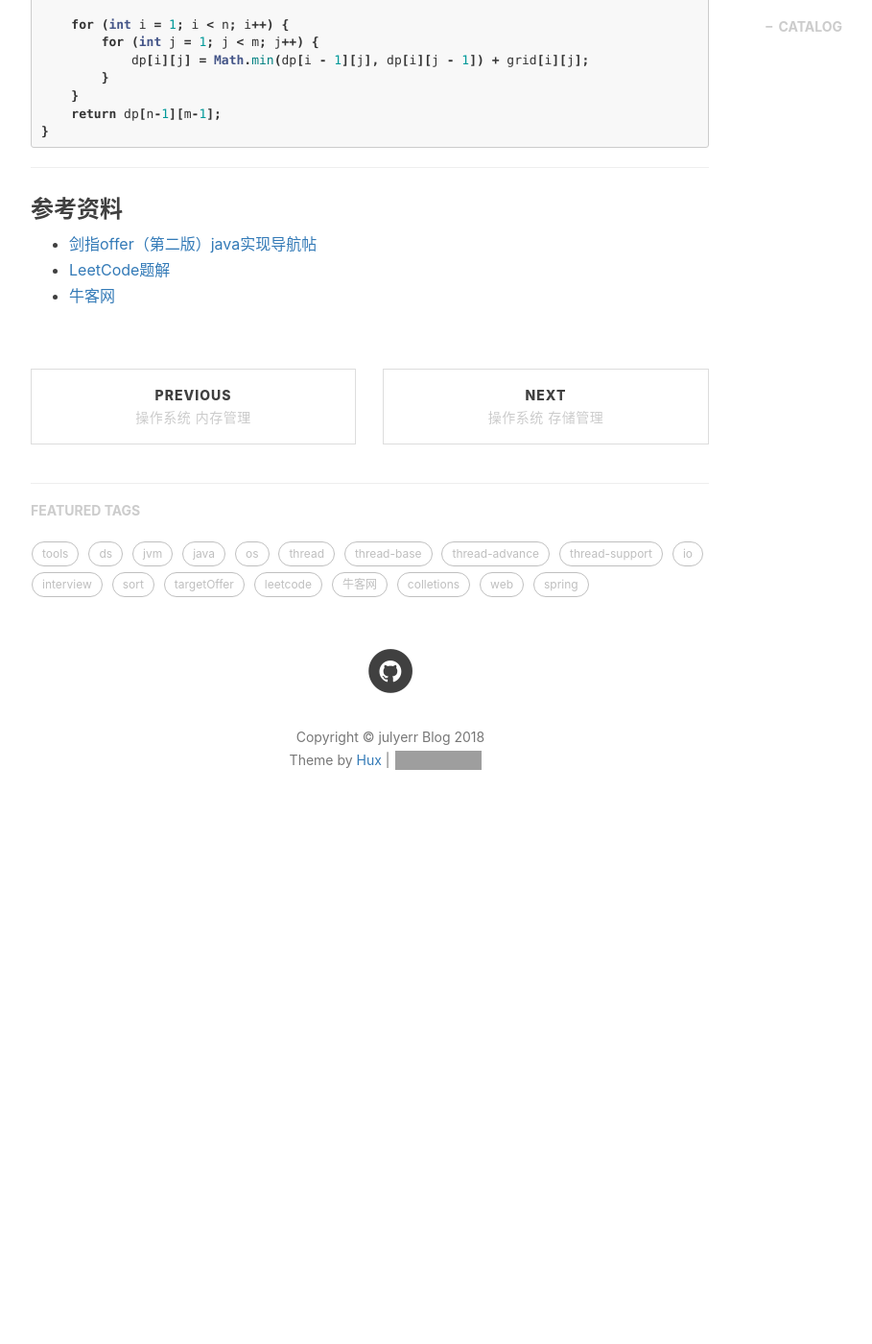
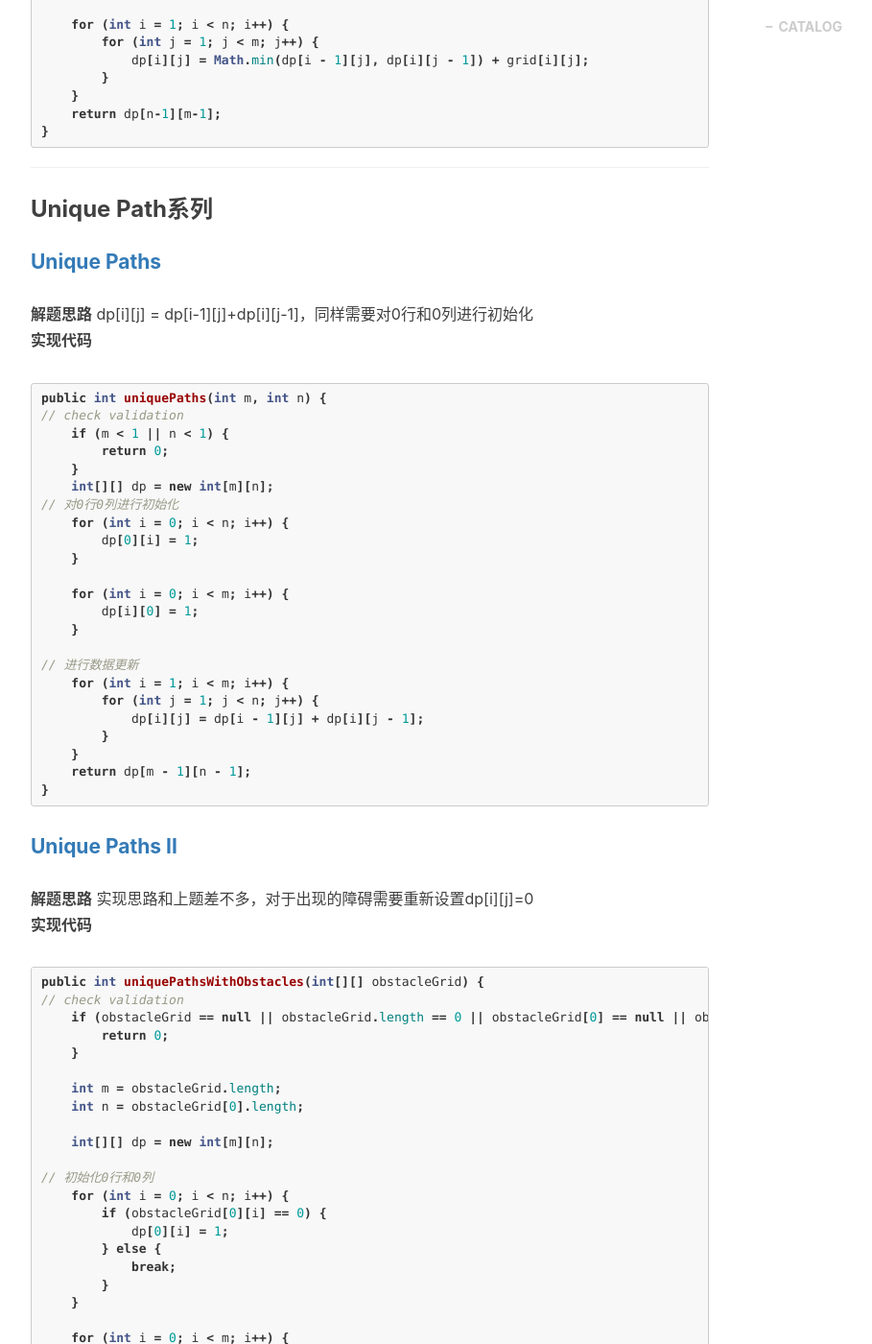
Before and after one commit to julyerr/julyerr.github.io, a Jekyll site: the page built from _posts/2018-02-25-interview-dp.markdown, in a window 1280 px wide and 1400 px high, scrolled down 1090 px. Shown: the whole window at 96% size, without its empty margins (233-1142 px from the left). Built offline with Jekyll 4.4.1, drawn with Linux system fonts in a browser that asks for light colours; nearby versions of some CDN libraries; comment, search, counter and statistics services are not loaded; before the commit the page ends 1986 px from its top, so only the background shows below that; some of the changed text lies outside the part shown; grey boxes are pictures that could not be loaded.

````diff
--- a/_posts/2018-02-25-interview-dp.markdown
+++ b/_posts/2018-02-25-interview-dp.markdown
@@ -50,6 +50,91 @@ public int minPathSum(int[][] grid) {
 }
 ```
 
+---
+### Unique Path系列
+#### [Unique Paths](https://leetcode.com/problems/unique-paths/description/)
+**解题思路**
+dp[i][j] = dp[i-1][j]+dp[i][j-1]，同样需要对0行和0列进行初始化<br>
+**实现代码**
+```java
+public int uniquePaths(int m, int n) {
+//        check validation
+    if (m < 1 || n < 1) {
+        return 0;
+    }
+    int[][] dp = new int[m][n];
+//        对0行0列进行初始化
+    for (int i = 0; i < n; i++) {
+        dp[0][i] = 1;
+    }
+
+    for (int i = 0; i < m; i++) {
+        dp[i][0] = 1;
+    }
+
+//        进行数据更新
+    for (int i = 1; i < m; i++) {
+        for (int j = 1; j < n; j++) {
+            dp[i][j] = dp[i - 1][j] + dp[i][j - 1];
+        }
+    }
+    return dp[m - 1][n - 1];
+}
+```
+
+#### [Unique Paths II](https://leetcode.com/problems/unique-paths-ii/description/)
+**解题思路**
+实现思路和上题差不多，对于出现的障碍需要重新设置dp[i][j]=0<br>
+**实现代码**
+```java
+public int uniquePathsWithObstacles(int[][] obstacleGrid) {
+//        check validation
+    if (obstacleGrid == null || obstacleGrid.length == 0 || obstacleGrid[0] == null || obstacleGrid[0].length == 0) {
+        return 0;
+    }
+
+    int m = obstacleGrid.length;
+    int n = obstacleGrid[0].length;
+
+    int[][] dp = new int[m][n];
+
+//        初始化0行和0列
+    for (int i = 0; i < n; i++) {
+        if (obstacleGrid[0][i] == 0) {
+            dp[0][i] = 1;
+        } else {
+            break;
+        }
+    }
+
+    for (int i = 0; i < m; i++) {
+        if (obstacleGrid[i][0] == 0) {
+            dp[i][0] = 1;
+        } else {
+            break;
+        }
+    }
+
+//        进行数据更新
+    for (int i = 1; i < m; i++) {
+        for (int j = 1; j < n; j++) {
+            if (obstacleGrid[i][j] == 1) {
+                dp[i][j] = 0;
+            } else {
+                dp[i][j] = dp[i - 1][j] + dp[i][j - 1];
+            }
+        }
+    }
+    return dp[m - 1][n - 1];
+}
+```
+
+**解题思路**
+<br>
+**实现代码**
+```java
+
+```
 
 
 ---
````
Also changed, not shown: _posts/2018-02-13-interview-array.markdown (+32 -0 lines), _posts/2018-02-19-interview-dfs.markdown (+33 -0 lines), _posts/2018-03-04-interview-list.markdown (added, +76 -0 lines), _posts/2018-03-04-sql-embeded.markdown (added, +190 -0 lines), _posts/2018-03-05-mybatis-sumupone.markdown (added, +233 -0 lines), img/ds/list/list.png (added), img/sql/mybatis/mybatis.jpeg (added), img/sql/mybatis/workflow.png (added), img/sql/pool-compare.png (added), img/sql/pool.png (added), img/sql/sql-opt.jpeg (added).
